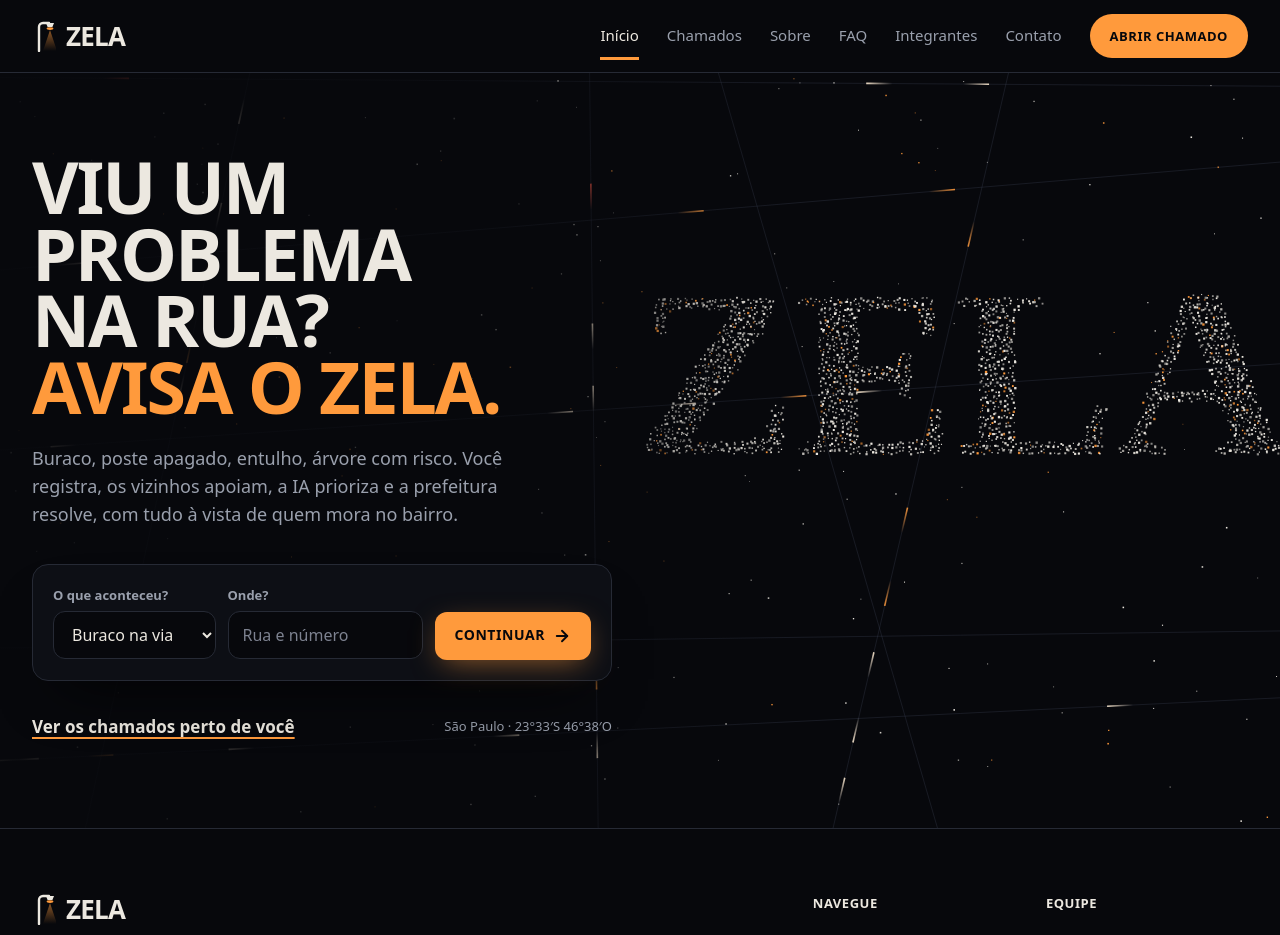
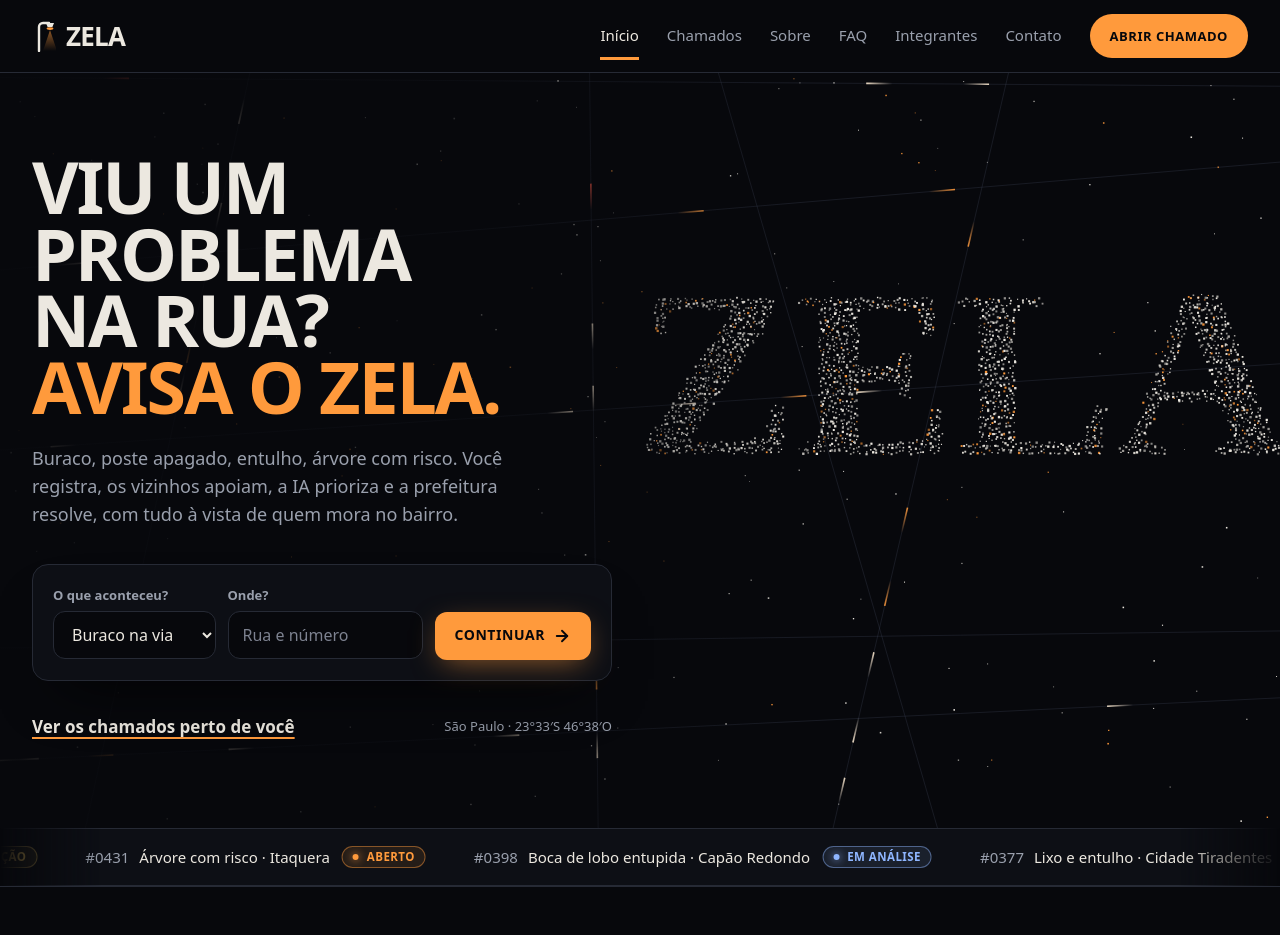
Before and after one commit to LuizHenriqueAAlbarello/Zela, a React (Vite) app: page / in a window 1280 px wide. Shown: the top 935 px of the page. Built offline with nearby package versions, Linux system fonts and the light colour scheme.

Commit message:
feat: cria SeloStatus e letreiro de chamados recentes na Home

```diff
--- /dev/null
+++ b/src/components/Letreiro.tsx
@@ -0,0 +1,38 @@
+import { Link } from 'react-router-dom'
+import type { ChamadoResumo } from '../types/chamado'
+import { nomeCategoria } from '../services/categorias'
+import SeloStatus from './SeloStatus'
+
+interface LetreiroProps {
+  chamados: ChamadoResumo[]
+}
+
+/** Faixa com os chamados recentes passando. O conteúdo é duplicado para o laço ficar contínuo. */
+export default function Letreiro({ chamados }: LetreiroProps) {
+  const item = (c: ChamadoResumo, copia: boolean) => (
+    <li key={`${copia ? 'b' : 'a'}-${c.id}`} className="flex shrink-0 items-center gap-3">
+      <Link
+        to={`/chamados/${c.id}`}
+        tabIndex={copia ? -1 : undefined}
+        className="flex items-center gap-2.5 whitespace-nowrap text-[15px] font-medium text-papel no-underline hover:text-sodio"
+      >
+        <span className="numeros text-mudo">#{String(c.id).padStart(4, '0')}</span>
+        <span>{nomeCategoria(c.categoria)} · {c.bairro}</span>
+      </Link>
+      <SeloStatus status={c.status} />
+    </li>
+  )
+
+  return (
+    <section
+      aria-label="Chamados recentes"
+      className="group overflow-hidden border-y border-borda bg-noite-2 py-4 [mask-image:linear-gradient(90deg,transparent,#000_8%,#000_92%,transparent)]"
+    >
+      <div className="flex w-max animate-letreiro gap-12 pr-12 group-hover:[animation-play-state:paused] group-focus-within:[animation-play-state:paused]">
+        <ul className="flex gap-12">{chamados.map((c) => item(c, false))}</ul>
+        {/* Cópia só visual: escondida do leitor de tela e do Tab */}
+        <ul className="flex gap-12" aria-hidden="true">{chamados.map((c) => item(c, true))}</ul>
+      </div>
+    </section>
+  )
+}
--- /dev/null
+++ b/src/components/SeloStatus.tsx
@@ -0,0 +1,40 @@
+import type { StatusChamado } from '../types/chamado'
+
+interface SeloStatusProps {
+  status: StatusChamado
+  tamanho?: 'sm' | 'md'
+}
+
+const ROTULO: Record<StatusChamado, string> = {
+  ABERTO: 'Aberto',
+  EM_ANALISE: 'Em análise',
+  EM_EXECUCAO: 'Em execução',
+  RESOLVIDO: 'Resolvido',
+  CANCELADO: 'Cancelado',
+}
+
+// Cada status é uma luz de cor diferente.
+const ESTILO: Record<StatusChamado, { caixa: string; luz: string }> = {
+  ABERTO: { caixa: 'text-sodio border-sodio/45 bg-sodio/10', luz: 'bg-sodio' },
+  EM_ANALISE: { caixa: 'text-azul-noite border-azul-noite/45 bg-azul-noite/10', luz: 'bg-azul-noite' },
+  EM_EXECUCAO: { caixa: 'text-ambar border-ambar/45 bg-ambar/10', luz: 'bg-ambar' },
+  RESOLVIDO: { caixa: 'text-verde border-verde/45 bg-verde/10', luz: 'bg-verde' },
+  CANCELADO: { caixa: 'text-mudo border-borda bg-noite-3 line-through', luz: 'bg-mudo' },
+}
+
+/** Nome legível de um status ("EM_ANALISE" vira "Em análise"). */
+export function rotuloStatus(status: StatusChamado): string {
+  return ROTULO[status]
+}
+
+/** Selo do status do chamado. Usado na lista, no detalhe, no letreiro e na Home. */
+export default function SeloStatus({ status, tamanho = 'sm' }: SeloStatusProps) {
+  const medida = tamanho === 'md' ? 'px-3 py-1.5 text-[13px]' : 'px-2.5 py-1 text-[11.5px]'
+  const { caixa, luz } = ESTILO[status]
+  return (
+    <span className={`rotulo inline-flex items-center gap-2 whitespace-nowrap rounded-full border leading-none ${medida} ${caixa}`}>
+      <span aria-hidden="true" className={`size-1.5 rounded-full ${luz} shadow-[0_0_8px_currentColor]`} />
+      {ROTULO[status]}
+    </span>
+  )
+}
--- a/src/pages/Home.tsx
+++ b/src/pages/Home.tsx
@@ -2,6 +2,8 @@ import { useRef, useState, type FormEvent } from 'react'
 import { Link, useNavigate } from 'react-router-dom'
 import { ArrowRight } from 'lucide-react'
 import LuzesDaCidade from '../components/LuzesDaCidade'
+import Letreiro from '../components/Letreiro'
+import { CHAMADOS_RECENTES } from '../services/dadosExemplo'
 import { CATEGORIAS } from '../services/categorias'
 import type { CategoriaId } from '../types/chamado'
 
@@ -142,6 +144,7 @@ export default function Home() {
   return (
     <>
       <Hero />
+      <Letreiro chamados={CHAMADOS_RECENTES} />
     </>
   )
 }
```
